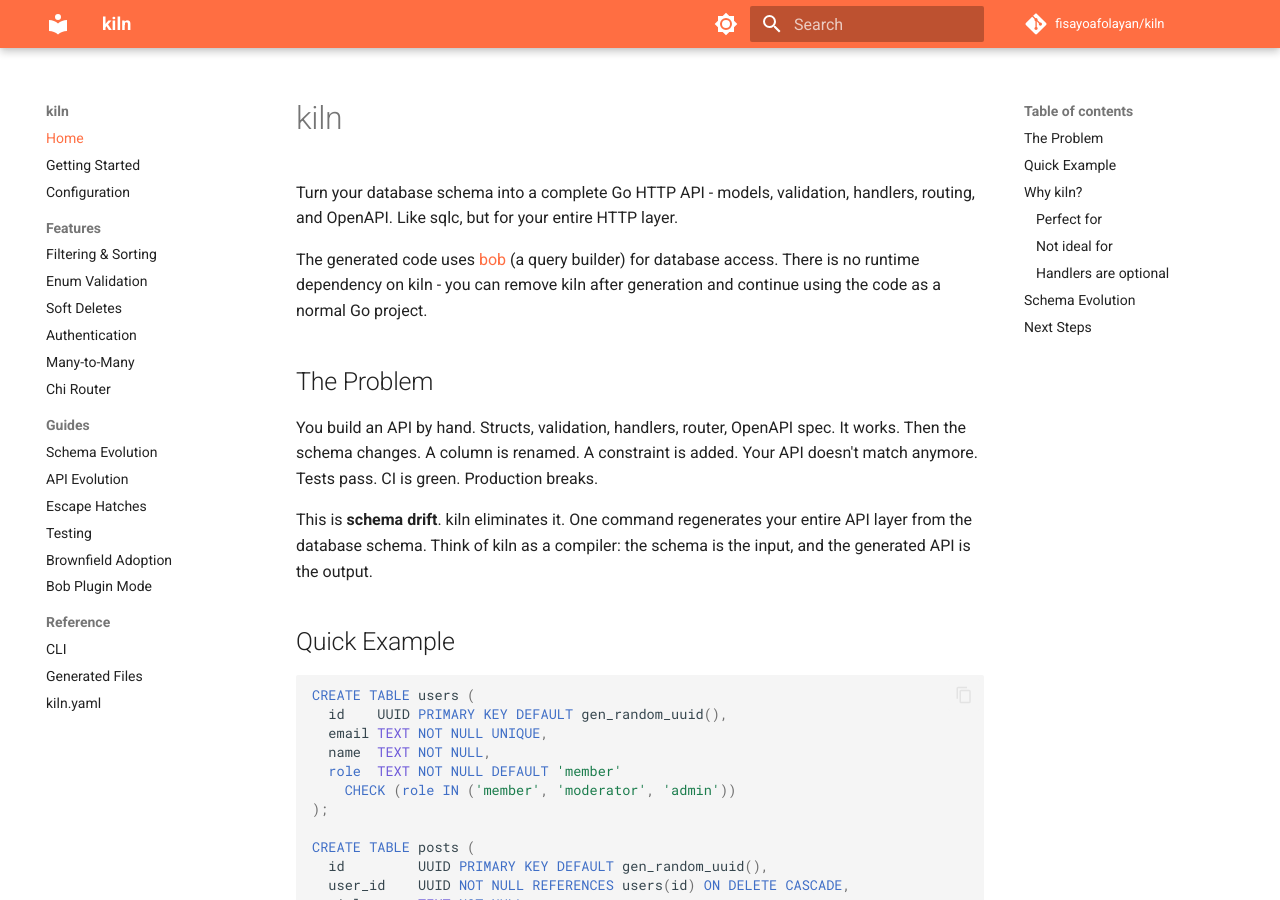
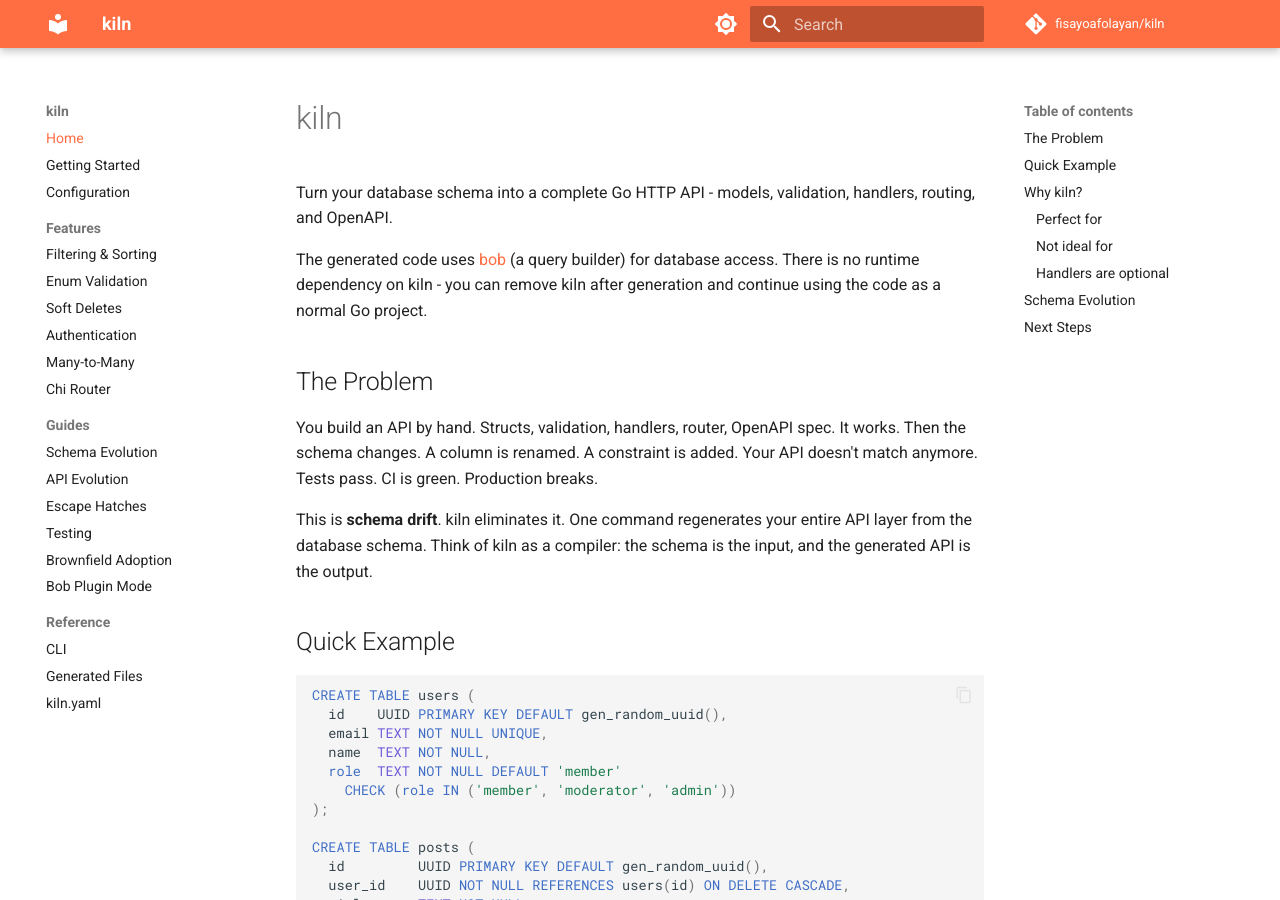
Before and after one commit to fisayoafolayan/kiln, an MkDocs documentation site: the page built from docs/index.md, in a window 1280 px wide and 900 px high. Built offline with MkDocs 1.6.1 and Material for MkDocs 9.7.7, drawn with Linux system fonts in a browser that asks for light colours; comment, search, counter and statistics services are not loaded.

```diff
--- a/docs/index.md
+++ b/docs/index.md
@@ -1,7 +1,7 @@
 # kiln
 
 Turn your database schema into a complete Go HTTP API - models, validation,
-handlers, routing, and OpenAPI. Like sqlc, but for your entire HTTP layer.
+handlers, routing, and OpenAPI.
 
 The generated code uses [bob](https://github.com/stephenafamo/bob) (a query
 builder) for database access. There is no runtime dependency on kiln - you
```
Also changed, not shown: README.md (+1 -1 lines).
